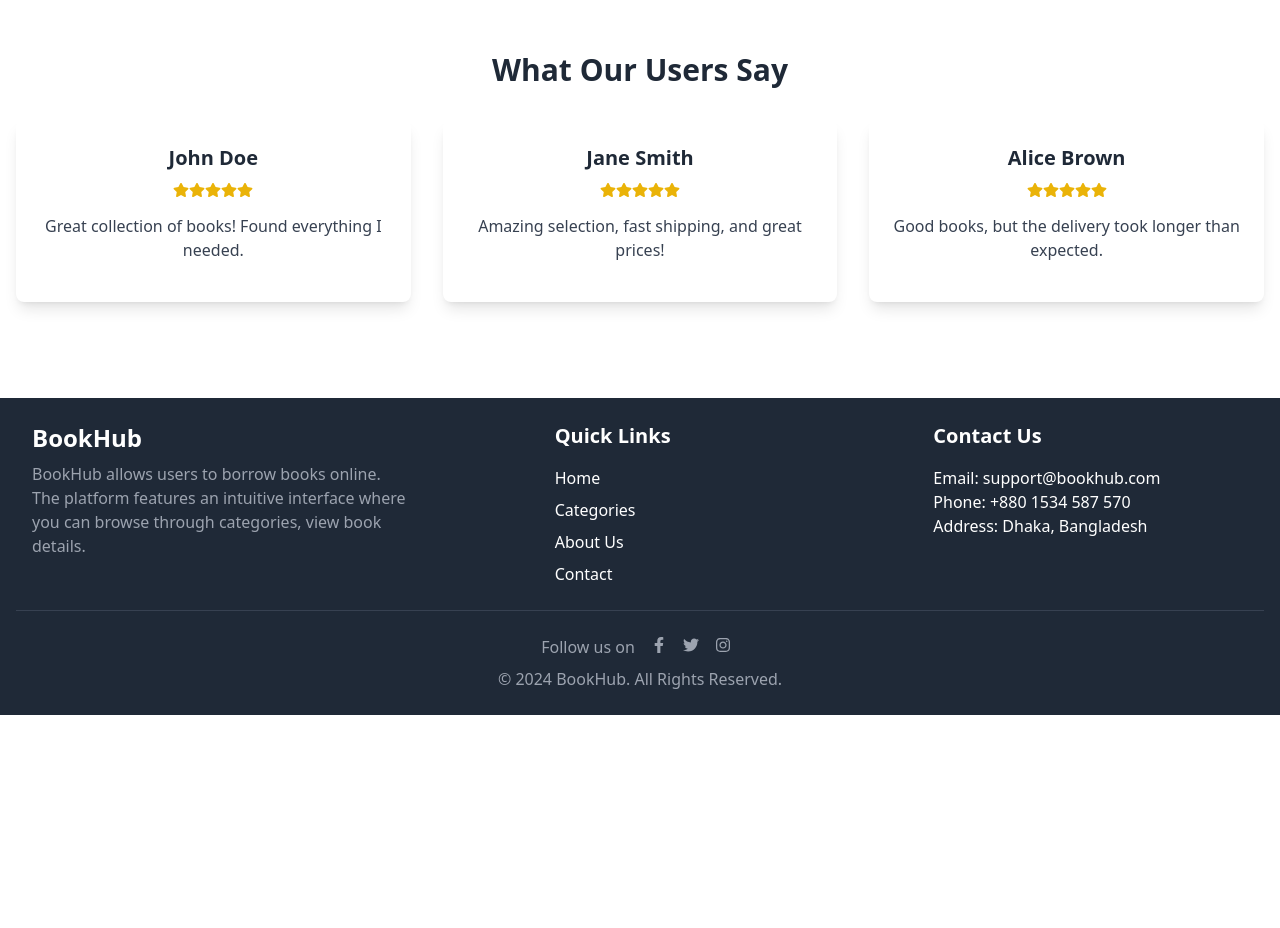
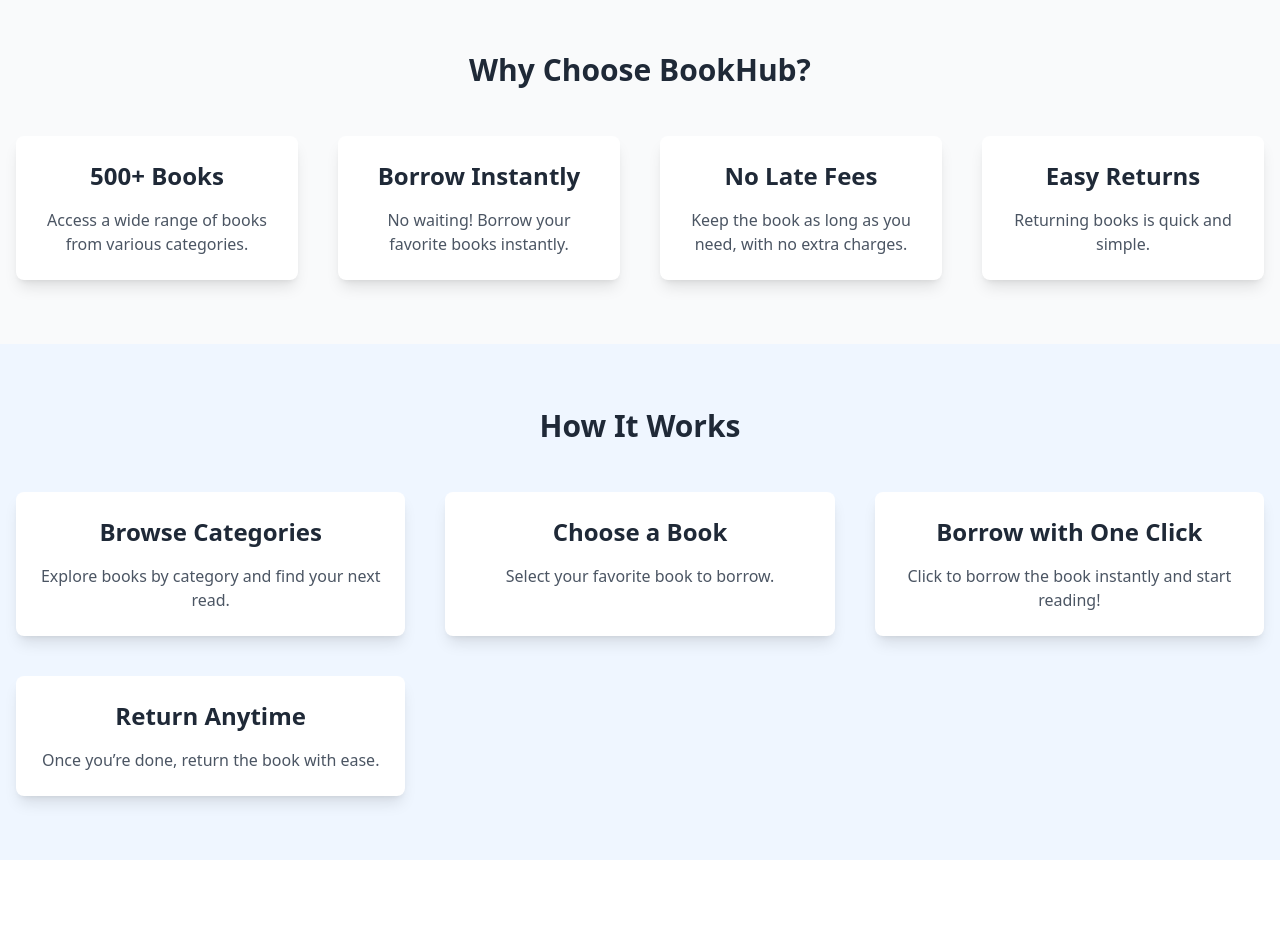
Before and after one commit to abusaleh569857/book-hub-client, a React (Vite) app: page / in a window 1280 px wide. Shown: the part 1860-2788 px from the top of the page. Before the commit the page ends 2575 px from the top, so only its background shows below. Built offline with nearby package versions, Linux system fonts and the light colour scheme; no server answers.

Commit message:
Added 2 more section in home page

```diff
--- a/package.json
+++ b/package.json
@@ -13,6 +13,7 @@
     "axios": "^1.7.9",
     "bootstrap": "^5.3.3",
     "firebase": "^11.1.0",
+    "font-awesome": "^4.7.0",
     "localforage": "^1.10.0",
     "match-sorter": "^8.0.0",
     "react": "^18.3.1",
--- a/src/components/Home.jsx
+++ b/src/components/Home.jsx
@@ -33,6 +33,86 @@ const Home = () => {
       <section className="extra-section py-8">
         <UpcomingBookReleases />
       </section>
+
+      <section className="why-choose-bookhub py-16 bg-gray-50">
+        <h2 className="text-3xl font-semibold text-center mb-12 text-gray-800">
+          Why Choose BookHub?
+        </h2>
+        <div className="grid grid-cols-1 sm:grid-cols-2 lg:grid-cols-4 gap-10 mx-4">
+          <div className="feature-card p-6 bg-white rounded-lg shadow-lg transform hover:scale-105 transition duration-300 text-center">
+            <i className="text-4xl mb-4 text-blue-500 fas fa-book-open"></i>
+            <h3 className="text-2xl font-bold text-gray-800">500+ Books</h3>
+            <p className="mt-4 text-gray-600">
+              Access a wide range of books from various categories.
+            </p>
+          </div>
+          <div className="feature-card p-6 bg-white rounded-lg shadow-lg transform hover:scale-105 transition duration-300 text-center">
+            <i className="text-4xl mb-4 text-green-500 fas fa-check-circle"></i>
+            <h3 className="text-2xl font-bold text-gray-800">
+              Borrow Instantly
+            </h3>
+            <p className="mt-4 text-gray-600">
+              No waiting! Borrow your favorite books instantly.
+            </p>
+          </div>
+          <div className="feature-card p-6 bg-white rounded-lg shadow-lg transform hover:scale-105 transition duration-300 text-center">
+            <i className="text-4xl mb-4 text-red-500 fas fa-times-circle"></i>
+            <h3 className="text-2xl font-bold text-gray-800">No Late Fees</h3>
+            <p className="mt-4 text-gray-600">
+              Keep the book as long as you need, with no extra charges.
+            </p>
+          </div>
+          <div className="feature-card p-6 bg-white rounded-lg shadow-lg transform hover:scale-105 transition duration-300 text-center">
+            <i className="text-4xl mb-4 text-yellow-500 fas fa-undo"></i>
+            <h3 className="text-2xl font-bold text-gray-800">Easy Returns</h3>
+            <p className="mt-4 text-gray-600">
+              Returning books is quick and simple.
+            </p>
+          </div>
+        </div>
+      </section>
+
+      {/* How It Works Section */}
+      <section className="how-it-works py-16 bg-blue-50">
+        <h2 className="text-3xl font-semibold text-center mb-12 text-gray-800">
+          How It Works
+        </h2>
+        <div className="steps-container grid grid-cols-1 sm:grid-cols-2 lg:grid-cols-3 gap-10 mx-4">
+          <div className="step-card p-6 bg-white rounded-lg shadow-lg transform hover:scale-105 transition duration-300 text-center">
+            <i className="text-4xl mb-4 text-blue-600 fas fa-search"></i>
+            <h3 className="text-2xl font-bold text-gray-800">
+              Browse Categories
+            </h3>
+            <p className="mt-4 text-gray-600">
+              Explore books by category and find your next read.
+            </p>
+          </div>
+          <div className="step-card p-6 bg-white rounded-lg shadow-lg transform hover:scale-105 transition duration-300 text-center">
+            <i className="text-4xl mb-4 text-purple-600 fas fa-book"></i>
+            <h3 className="text-2xl font-bold text-gray-800">Choose a Book</h3>
+            <p className="mt-4 text-gray-600">
+              Select your favorite book to borrow.
+            </p>
+          </div>
+          <div className="step-card p-6 bg-white rounded-lg shadow-lg transform hover:scale-105 transition duration-300 text-center">
+            <i className="text-4xl mb-4 text-green-600 fas fa-hand-point-right"></i>
+            <h3 className="text-2xl font-bold text-gray-800">
+              Borrow with One Click
+            </h3>
+            <p className="mt-4 text-gray-600">
+              Click to borrow the book instantly and start reading!
+            </p>
+          </div>
+          <div className="step-card p-6 bg-white rounded-lg shadow-lg transform hover:scale-105 transition duration-300 text-center">
+            <i className="text-4xl mb-4 text-orange-600 fas fa-reply"></i>
+            <h3 className="text-2xl font-bold text-gray-800">Return Anytime</h3>
+            <p className="mt-4 text-gray-600">
+              Once you’re done, return the book with ease.
+            </p>
+          </div>
+        </div>
+      </section>
+
       <section className="extra-section py-8">
         <UserReviews />
       </section>
```
Also changed, not shown: 1 other file (tests, documents, lock files or other folders).
